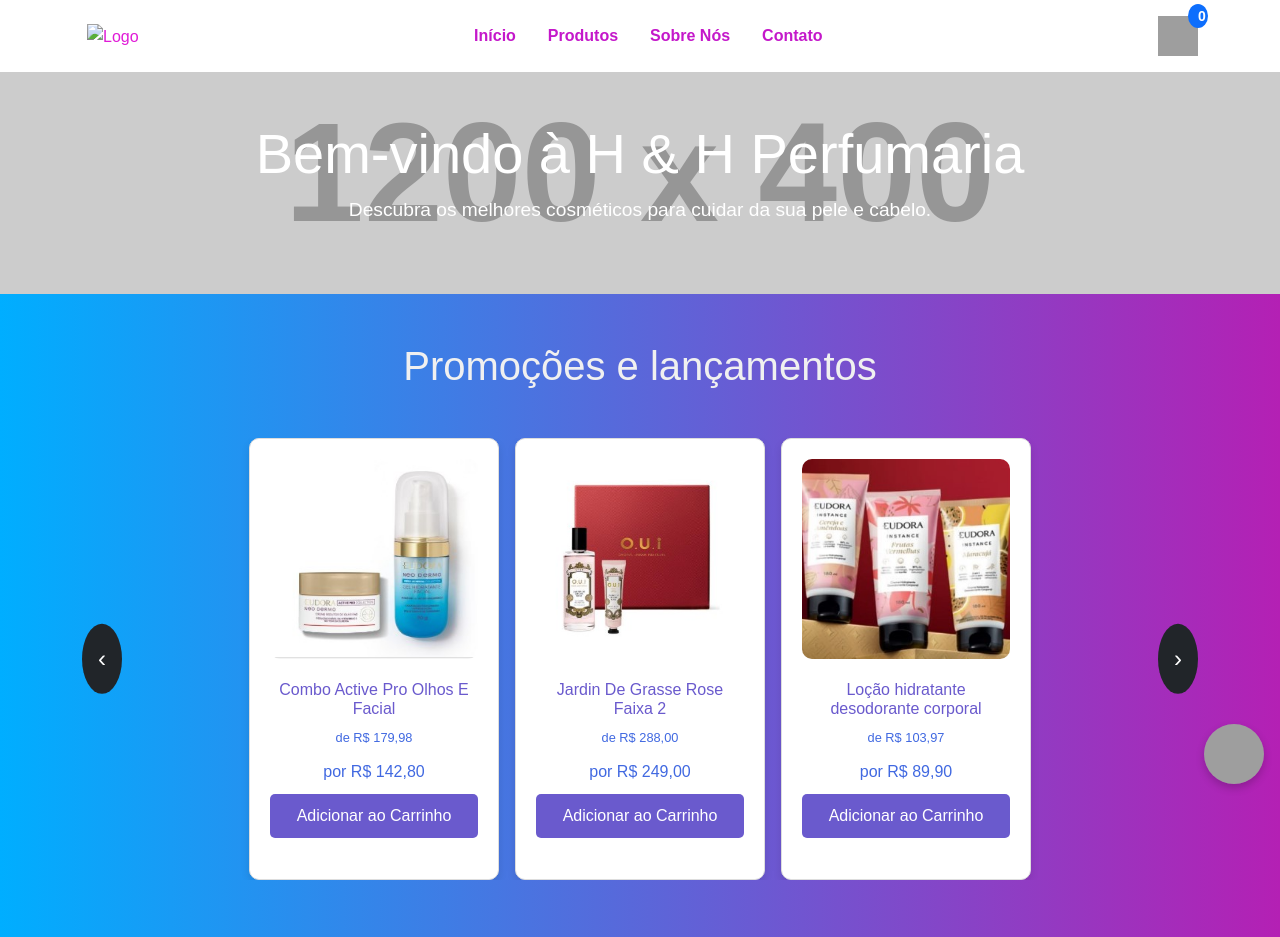
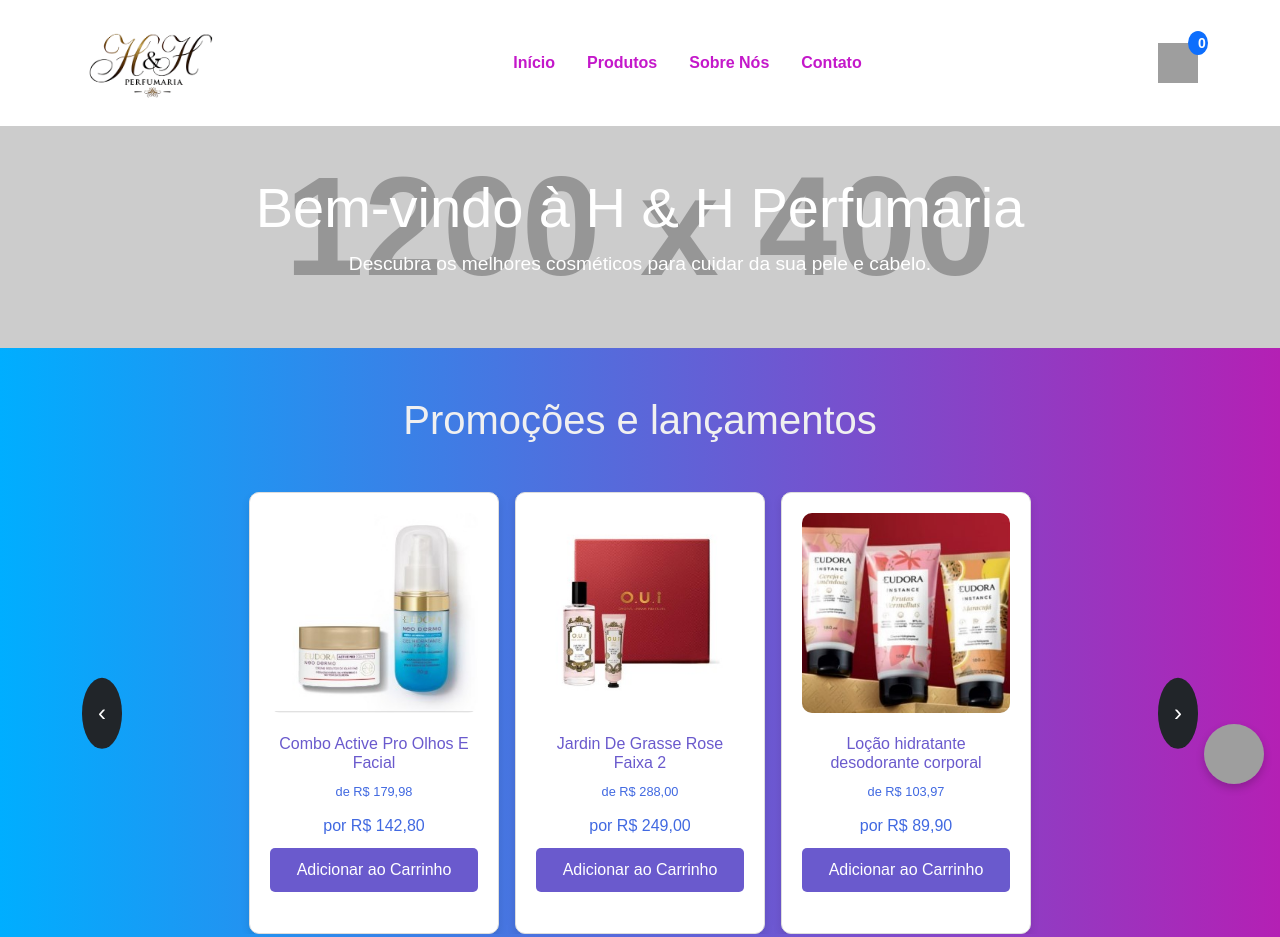
Before and after one commit to Aquias-Micael/H-H-Perfumaria, a plain HTML site: page index.html in a window 1280 px wide. Shown: the top 937 px of the page. Drawn offline with nearby package versions, Linux system fonts and the light colour scheme; grey boxes are pictures that could not be loaded; placeholder pictures from the web are drawn by us.

Commit message:
Update index.html

```diff
--- a/index.html
+++ b/index.html
@@ -16,7 +16,7 @@
             <div class="d-flex justify-content-between align-items-center">
                 <!-- Logo -->
                 <div class="logo">
-                    <img src="./imagem/logo22_p.png" alt="Logo" class="img-fluid" style="max-width: 130px;">
+                    <img src="logo22_p.png" alt="Logo" class="img-fluid" style="max-width: 130px;">
                 </div>
                 <!-- Menu de navegação -->
                 <nav>
```
